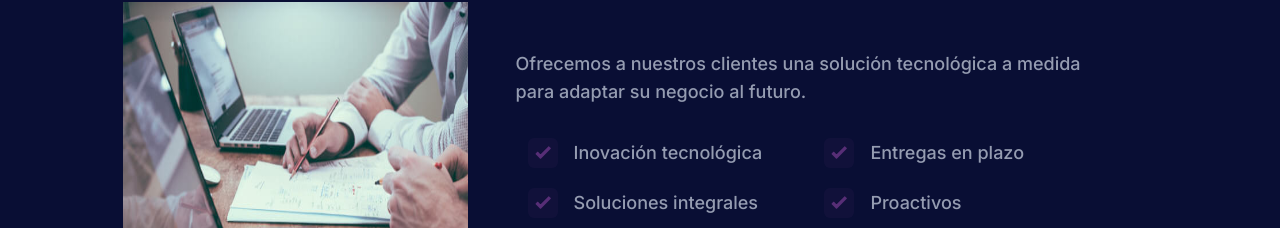
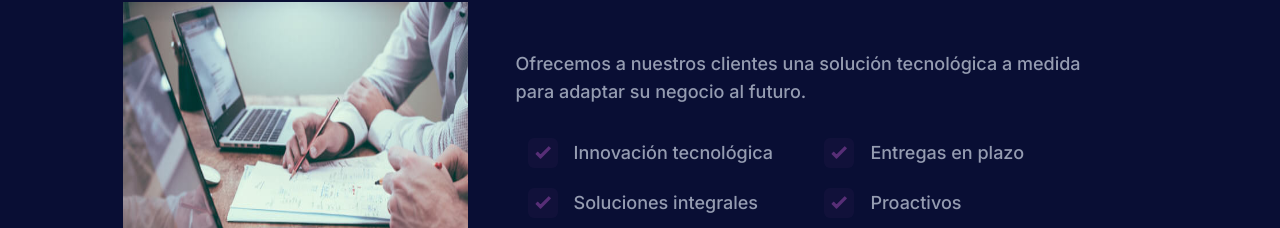
Before and after one commit to escenit/web, a Next.js app: page / in a window 1280 px wide. Shown: the part 2076-2304 px from the top of the page. Built offline with nearby package versions, Linux system fonts and the light colour scheme.

Commit message:
Fix annovación

```diff
--- a/components/About/AboutSectionOne.jsx
+++ b/components/About/AboutSectionOne.jsx
@@ -27,7 +27,7 @@ const AboutSectionOne = () => {
                         className=" w-full mt-8 mx-auto">
                         <div className="flex flex-wrap">
                             <div className="w-full px-3 sm:w-1/2 lg:w-1/2 xl:w-1/2">
-                                <List text="Inovación tecnológica"/>
+                                <List text="Innovación tecnológica"/>
                                 <List text="Soluciones integrales"/>
                                 <List text="Metodología Ágil"/>
                             </div>
```
